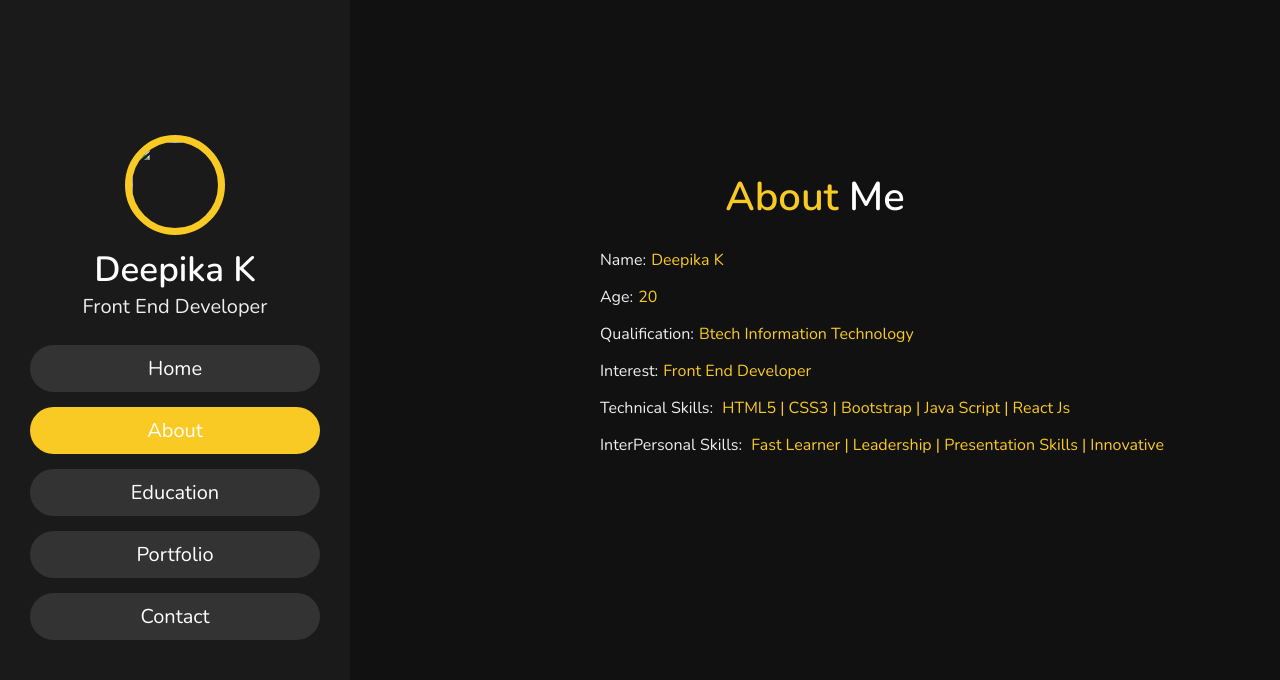
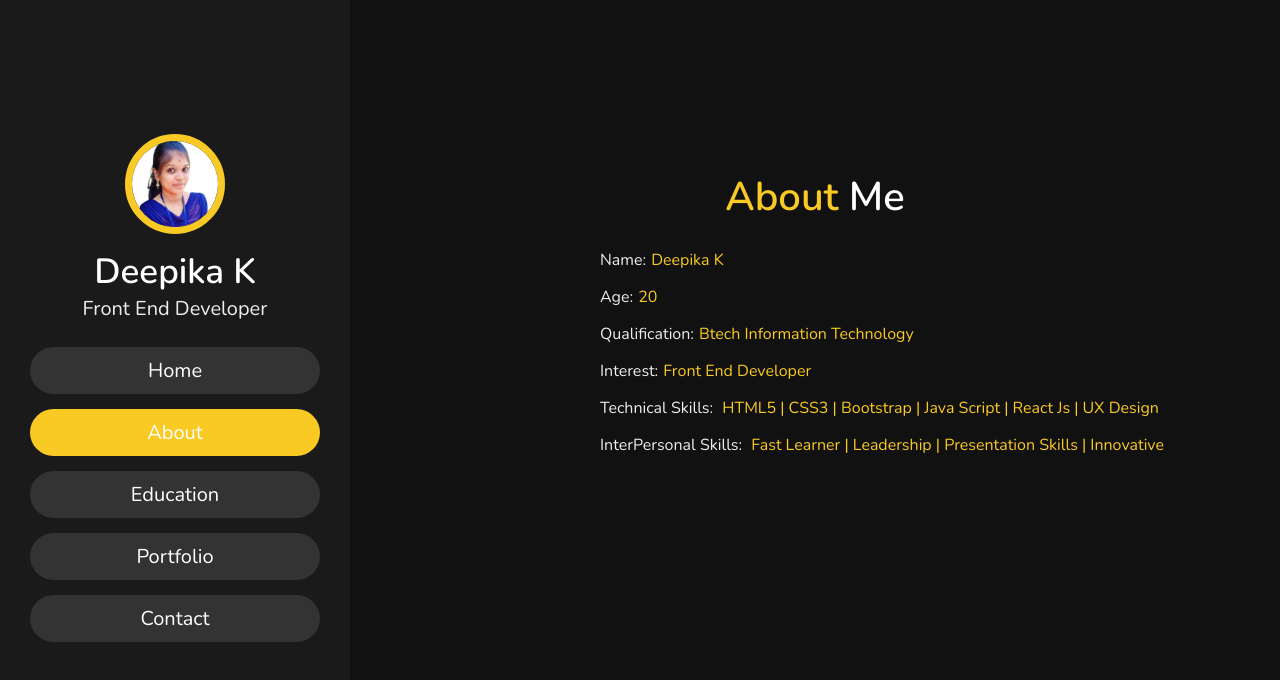
Before and after one commit to deepz2930/Portfolio, a plain HTML site: page about.html in a window 1280 px wide. Drawn offline with nearby package versions, Linux system fonts and the light colour scheme.

Commit message:
Update about.html

```diff
--- a/about.html
+++ b/about.html
@@ -5,13 +5,13 @@
     <meta http-equiv="X-UA-Compatible" content="IE=edge">
     <meta name="viewport" content="width=device-width, initial-scale=1.0">
     <title>My Website</title>
-    <link rel="stylesheet" href="../portfolio/style.css">
+    <link rel="stylesheet" href="style.css">
     <link rel="stylesheet" href="https://cdnjs.cloudflare.com/ajax/libs/font-awesome/6.2.1/css/all.min.css">
 </head>
 <body>
     <header>
         <div class="user">
-           <img src="../portfolio/image/img.jpg" alt="">
+           <img src="img.jpg" alt="">
            <h3 class="name">Deepika K</h3>
            <p class="post">Front End Developer</p>
         </div>
@@ -35,7 +35,7 @@
                 <h3><span>age:</span>20</h3>
                 <h3><span>qualification:</span>Btech Information Technology</h3>
                 <h3><span>interest:</span>front end developer</h3>
-                <h3> <span>Technical Skills: </span>HTML5 | CSS3 | Bootstrap | Java script | React Js
+                <h3> <span>Technical Skills: </span>HTML5 | CSS3 | Bootstrap | Java script | React Js | UX Design
                 </h3>
                 <h3> <span>
                     InterPersonal Skills: </span>
```
